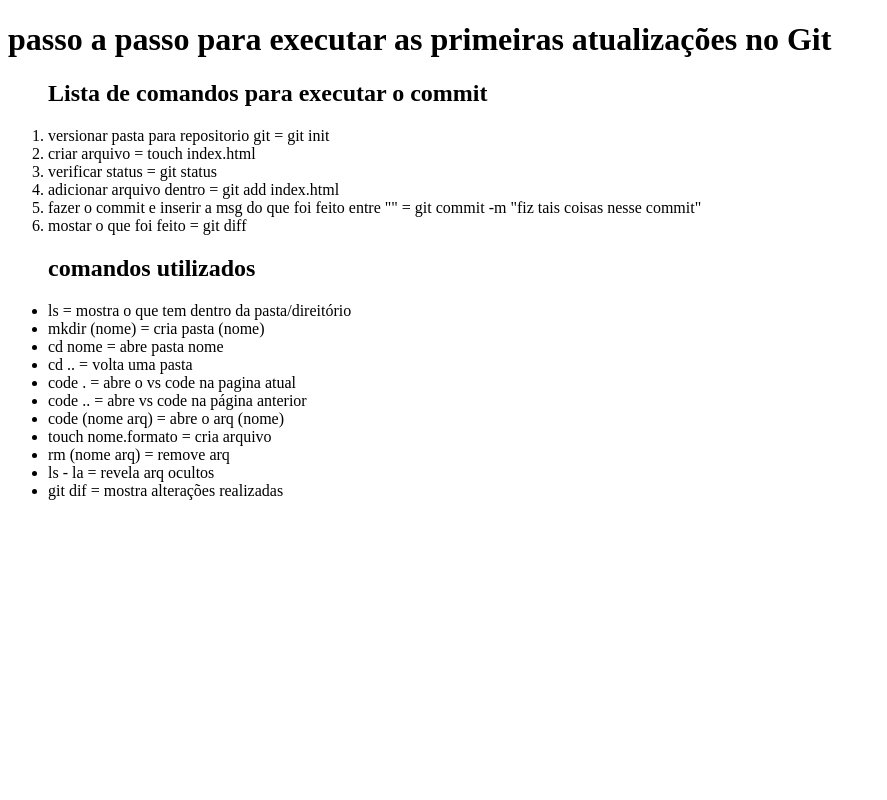
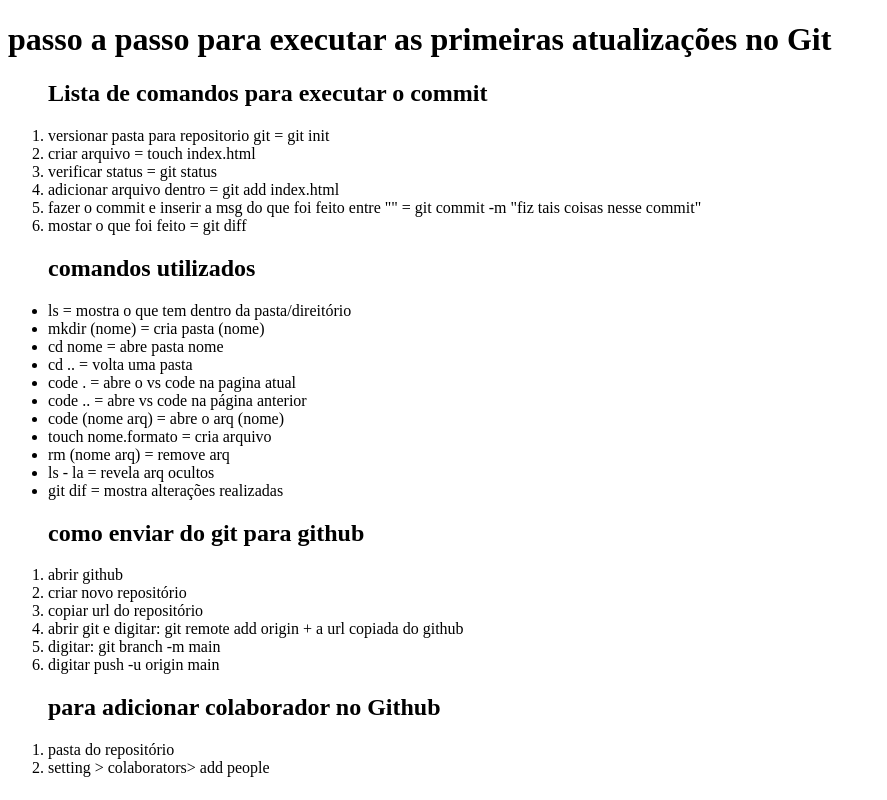
Before and after one commit to marcusemerenciano/comandos-git, a plain HTML site: page index.html in a window 1280 px wide. Shown: the whole page, without its empty margins (0-887 px from the left). Drawn offline with Linux system fonts and the light colour scheme.

Commit message:
implementação da lista

```diff
--- a/index.html
+++ b/index.html
@@ -30,8 +30,20 @@
             <li>rm (nome arq) = remove arq</li>
             <li>ls - la = revela arq ocultos</li>
             <li>git dif = mostra alterações realizadas</li>
+   </ul>
 
+   <ol> <h2>como enviar do git para github</h2>
+    <li>abrir github</li>
+    <li>criar novo repositório</li>
+    <li>copiar url do repositório</li>
+    <li>abrir git e digitar: git remote add origin + a url copiada do github</li>
+    <li>digitar: git branch -m main</li>
+    <li>digitar push -u origin main</li>
 
-    </ul>
+   </ol>
+   <ol> <h2>para adicionar colaborador no Github</h2>
+    <li>pasta do repositório</li>
+    <li>setting > colaborators> add people</li>
+    </ol>
 </body>
 </html>
```
